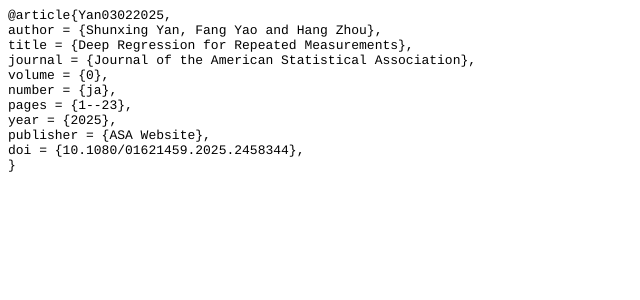
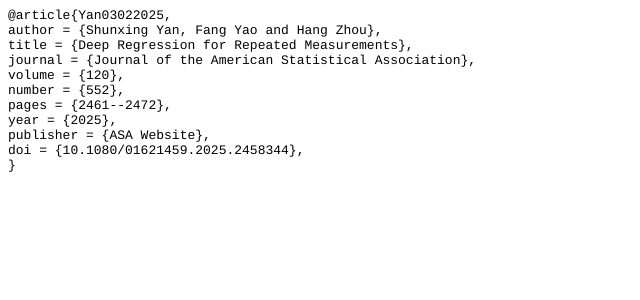
Before and after one commit to hg-zh/hg-zh.github.io, a Jekyll site: the page files/drr.html, which Jekyll copies as it is, in a window 1280 px wide. Shown: the top 300 px of the page, without its empty margins (0-640 px from the left). Built offline with Jekyll 4.4.1, drawn with Linux system fonts in a browser that asks for light colours.

Commit message:
Update article reference details in drr.html

```diff
--- a/files/drr.html
+++ b/files/drr.html
@@ -16,9 +16,9 @@
 <p class="p1"><span class="s1">author = {Shunxing Yan, Fang Yao and Hang Zhou},</span></p>
 <p class="p1"><span class="s1">title = {Deep Regression for Repeated Measurements},</span></p>
 <p class="p1"><span class="s1">journal = {Journal of the American Statistical Association},</span></p>
-<p class="p1"><span class="s1">volume = {0},</span></p>
-<p class="p1"><span class="s1">number = {ja},</span></p>
-<p class="p1"><span class="s1">pages = {1--23},</span></p>
+<p class="p1"><span class="s1">volume = {120},</span></p>
+<p class="p1"><span class="s1">number = {552},</span></p>
+<p class="p1"><span class="s1">pages = {2461--2472},</span></p>
 <p class="p1"><span class="s1">year = {2025},</span></p>
 <p class="p1"><span class="s1">publisher = {ASA Website},</span></p>
 <p class="p1"><span class="s1">doi = {10.1080/01621459.2025.2458344},</span></p>
```
